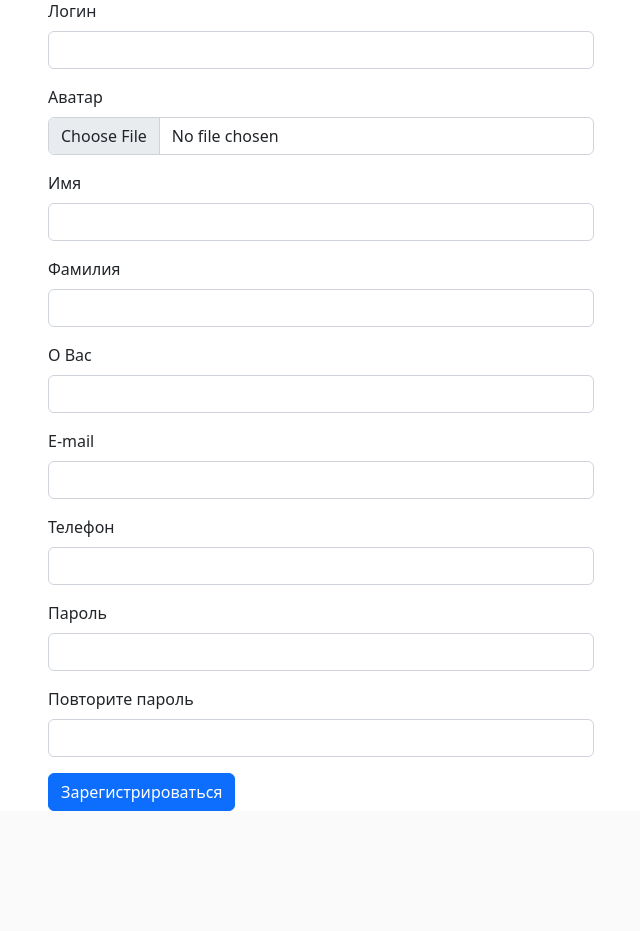
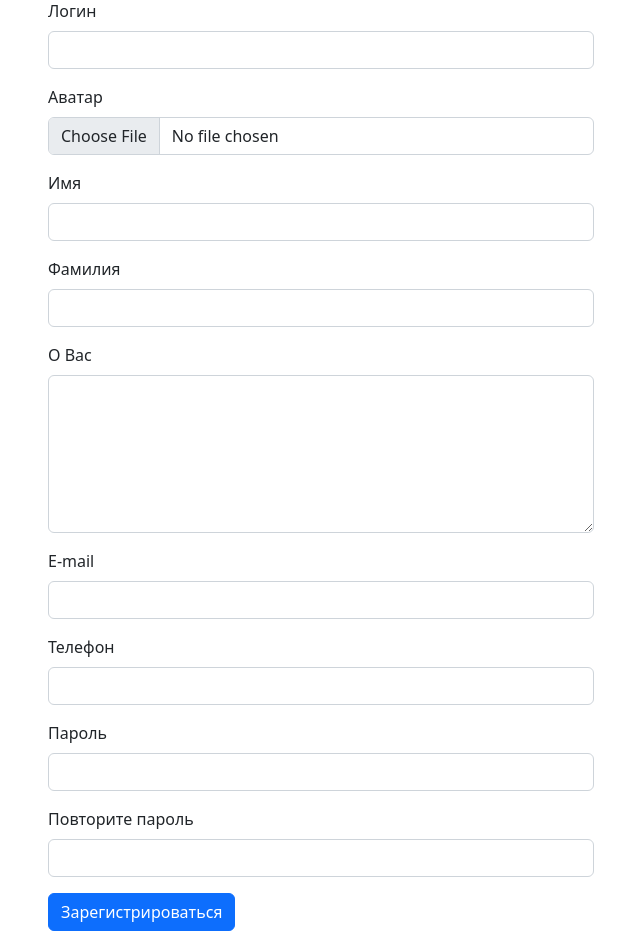
Before and after one commit to Daniil-Savchuk/stationery_, a Django app: page /user/register/ in a window 1280 px wide. Shown: the part 752-1683 px from the top of the page, without its empty margins (319-959 px from the left). Before the commit the page ends 1563 px from the top, so only its background shows below. Run offline with Django 4.2, Linux system fonts and the light colour scheme; parts of the project's set-up code (start-up, migrations or seed data) failed here and were passed over.

Commit message:
about hw

```diff
--- a/templates/user/register.html
+++ b/templates/user/register.html
@@ -38,7 +38,7 @@
                 </div>
                 <div class="mb-3">
                     <label for="about" class="form-label">О Вас</label>
-                    <input type="text" class="form-control" id="about" name="about" required>
+                    <textarea name="about" id="about" cols="30" rows="6" class="form-control"></textarea>
                 </div>
                 <div class="mb-3">
                     <label for="email" class="form-label">E-mail</label>
```
